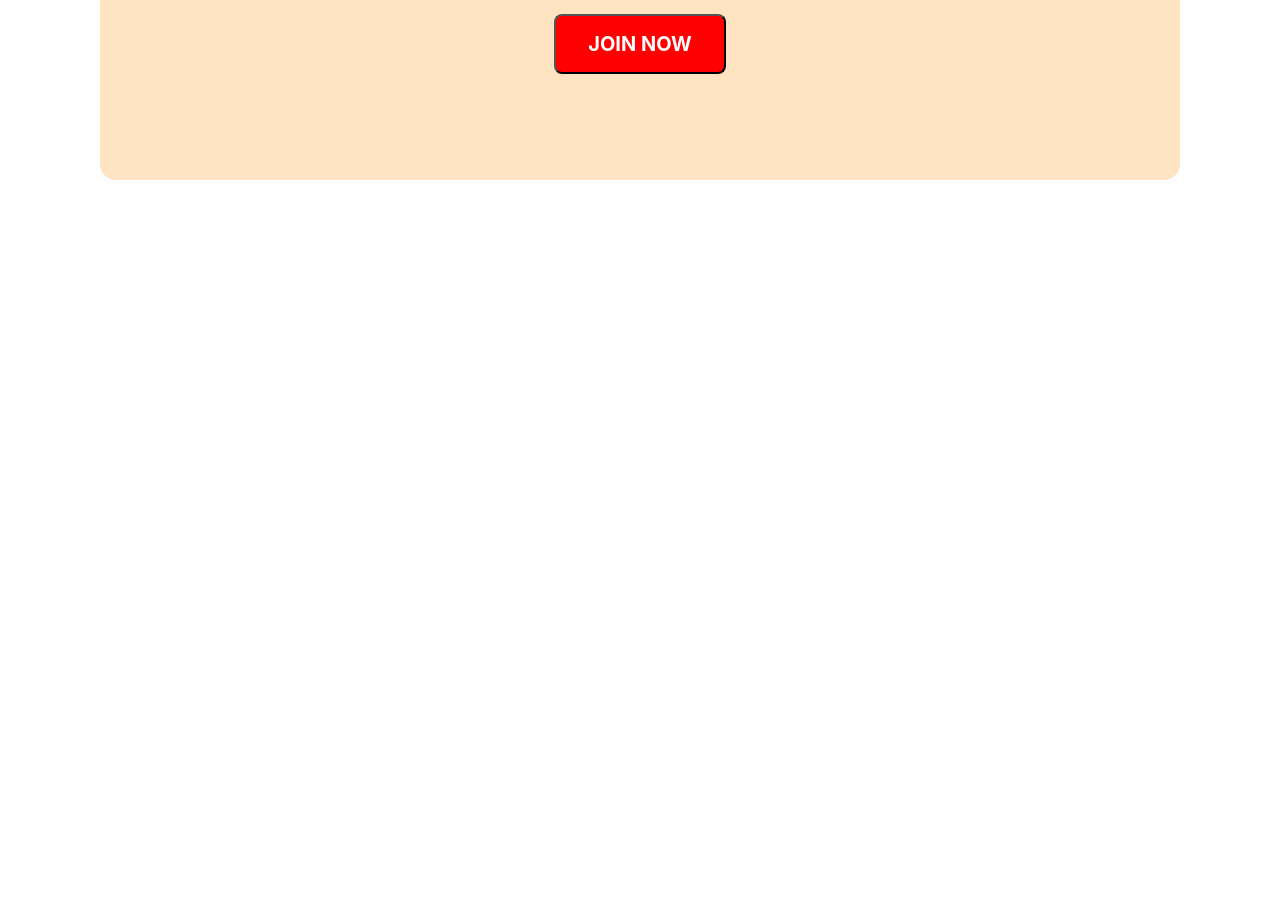
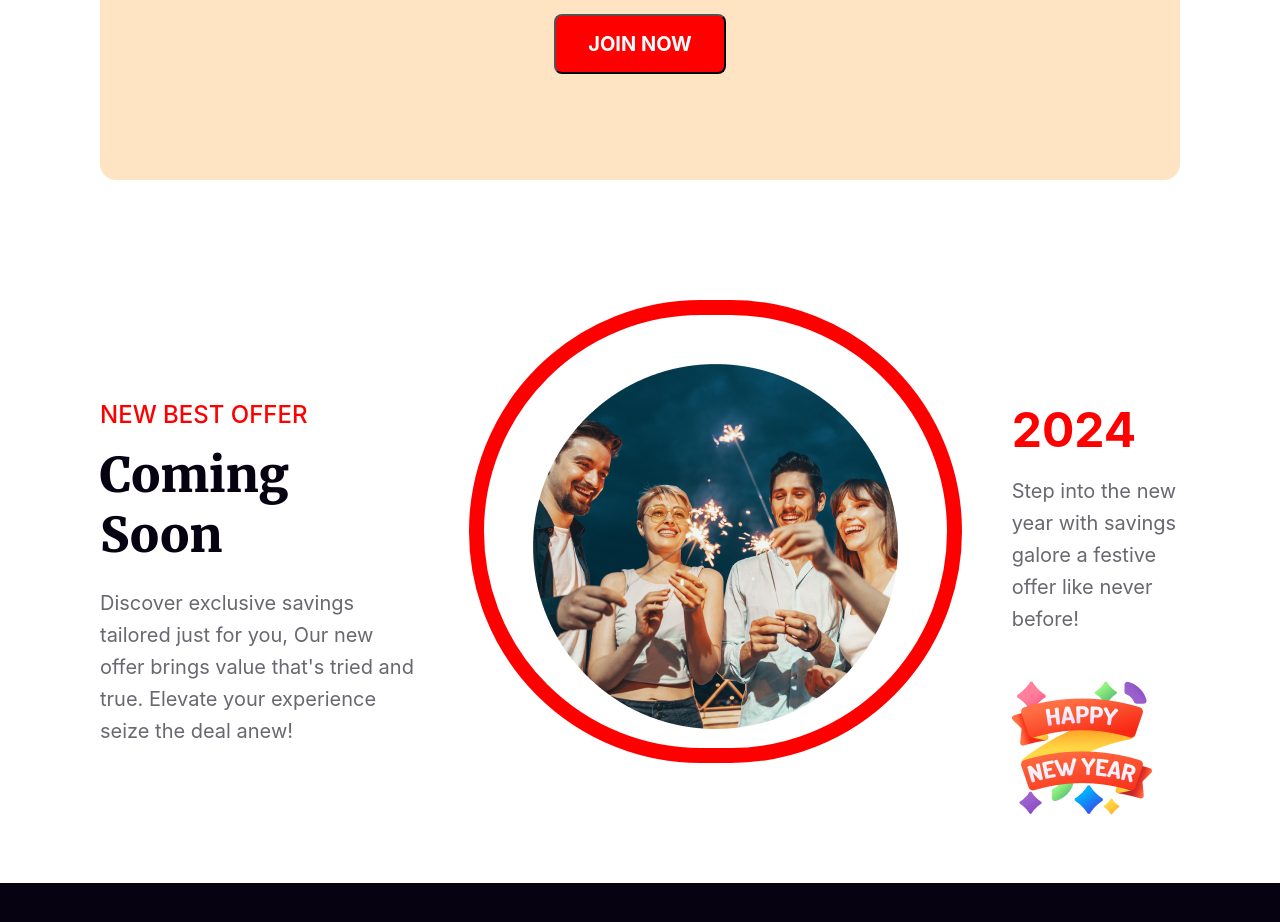
Before and after one commit to Hasan-Mahmud/b9-a1, a plain HTML site: page index.html in a window 1280 px wide. Shown: the part 2696-3618 px from the top of the page. Before the commit the page ends 2996 px from the top, so only its background shows below. Drawn offline with Linux system fonts and the light colour scheme.

Commit message:
offer section and footer added

```diff
--- a/index.html
+++ b/index.html
@@ -27,7 +27,7 @@
 
     </header>
 
-    <main>
+    <main class="main">
         <!-- discount section -->
         <section class="discount">
 
@@ -76,9 +76,29 @@
 
         </section>
 
+        <!-- new offer section -->
+
+        <section class="offer">
+            <div class="offer-details">
+                <h6 class="new-title">NEW BEST OFFER</h6>
+                <h3 class="coming-title">Coming Soon</h3>
+                <p class="offer-des">Discover exclusive savings tailored just for you,
+                    Our new offer brings value that's tried and true.
+                    Elevate your experience seize the deal anew!</p>
+            </div>
+            <div class="offer-img">
+                <img src="images/ellipse1.png" alt="" class="img-new-offer">
+            </div>
+            <div class="about-new-year">
+                <h3 class="new-year">2024</h3>
+                <p class="about-new-year-des">Step into the new year with savings galore a festive offer like never before!</p>
+                <img src="images/group96.png" alt="" class="image-new-year">
+            </div>
+        </section>
+
     </main>
 
-    <footer>
+    <footer class="footer">
 
     </footer>
 
--- a/style.css
+++ b/style.css
@@ -7,7 +7,7 @@
 
 body {
     font-family: 'Merriweather', serif;
-    margin: 0px 100px;
+    /* margin: 0px 100px; */
     /* padding: 0px 100px; */
 }
 
@@ -15,9 +15,8 @@ body {
 /* header */
 
 .header {
-
     min-height: 600px;
-    margin: 50px 0px;
+    margin: 50px 100px;
     border-radius: 16px;
     background: url('images/banner-image.png');
     background-repeat: no-repeat;
@@ -44,6 +43,10 @@ body {
     font-size: 72px;
     font-weight: 900;
     line-height: 95px;
+}
+
+.main{
+    margin: 0px 100px;
 }
 
 /* discount */
@@ -190,3 +193,88 @@ body {
     line-height: 56px;
     text-transform: capitalize;
 }
+
+/* new offer */
+
+.offer {
+    display: flex;
+    /* flex-wrap: wrap; */
+    align-content: space-around;
+    height: 463px;
+    gap: 50px;
+    margin-bottom: 120px;
+}
+
+.offer-img {
+    align-items: center;
+    justify-content: center;
+    padding: 49px;
+    border-radius: 364.844px;
+    border: 15px solid #F00;
+}
+
+.offer-details {
+    display: flex;
+    flex-direction: column;
+}
+
+.new-title {
+    color: #F00;
+    font-family: Inter;
+    font-size: 24px;
+    font-weight: 500;
+    margin-top: 100px;
+}
+
+.coming-title {
+    color: #070211;
+    font-size: 48px;
+    font-weight: 900;
+    text-transform: capitalize;
+    margin-top: 16px;
+}
+
+.offer-des {
+    margin-top: 22px;
+    color: rgba(7, 2, 17, 0.60);
+    font-family: Inter;
+    font-size: 20px;
+    font-weight: 400;
+    line-height: 32px;
+}
+
+.about-new-year {
+    display: flex;
+    flex-direction: column;
+}
+
+.new-year {
+    margin-top: 100px;
+    color: #F00;
+    font-family: Inter;
+    font-size: 48px;
+    font-weight: 700;
+}
+
+.about-new-year-des {
+    margin-top: 16px;
+    color: rgba(7, 2, 17, 0.60);
+    font-family: Inter;
+    font-size: 20px;
+    font-weight: 400;
+    line-height: 32px;
+}
+
+.image-new-year {
+    margin-top: 43px;
+    width: 140px;
+    height: 140px;
+    flex-shrink: 0;
+}
+
+/* footer */
+.footer {
+    height: 609px;
+    flex-shrink: 0;
+    background: #070211;
+}
```
Also changed, not shown: images/ellipse1.png (renamed from images/Ellipse 1.png), images/group96.png (renamed from images/Group 96.png).
